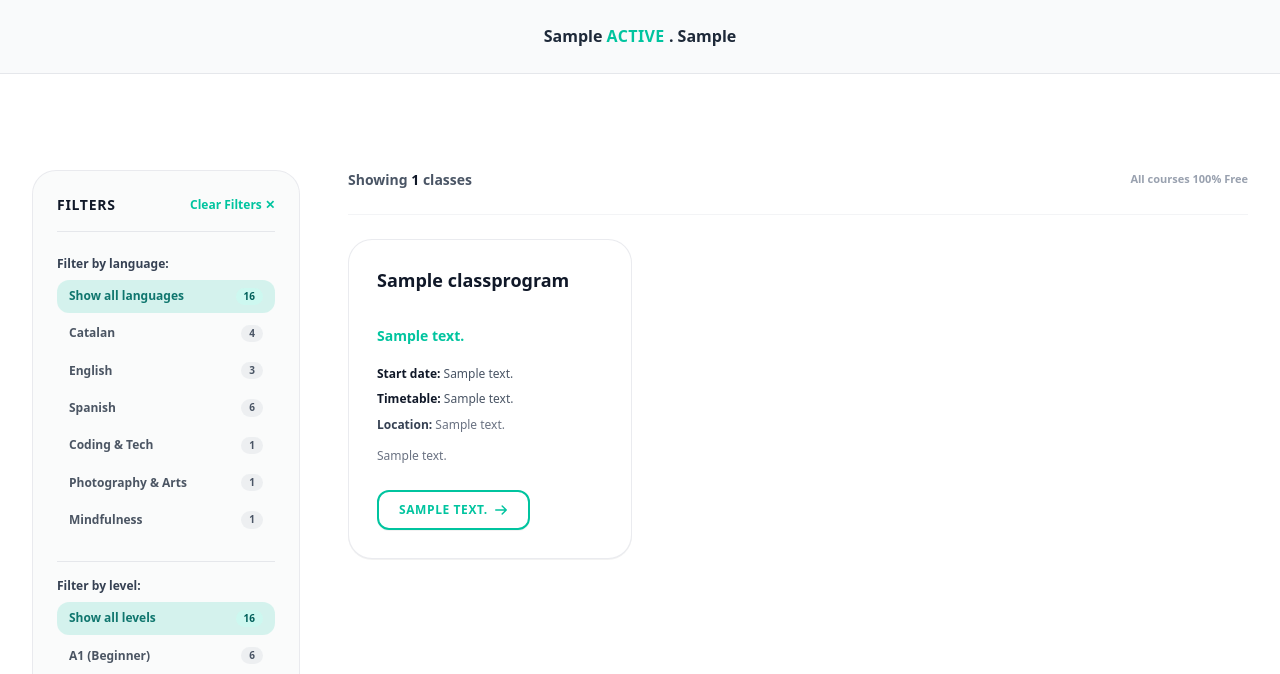
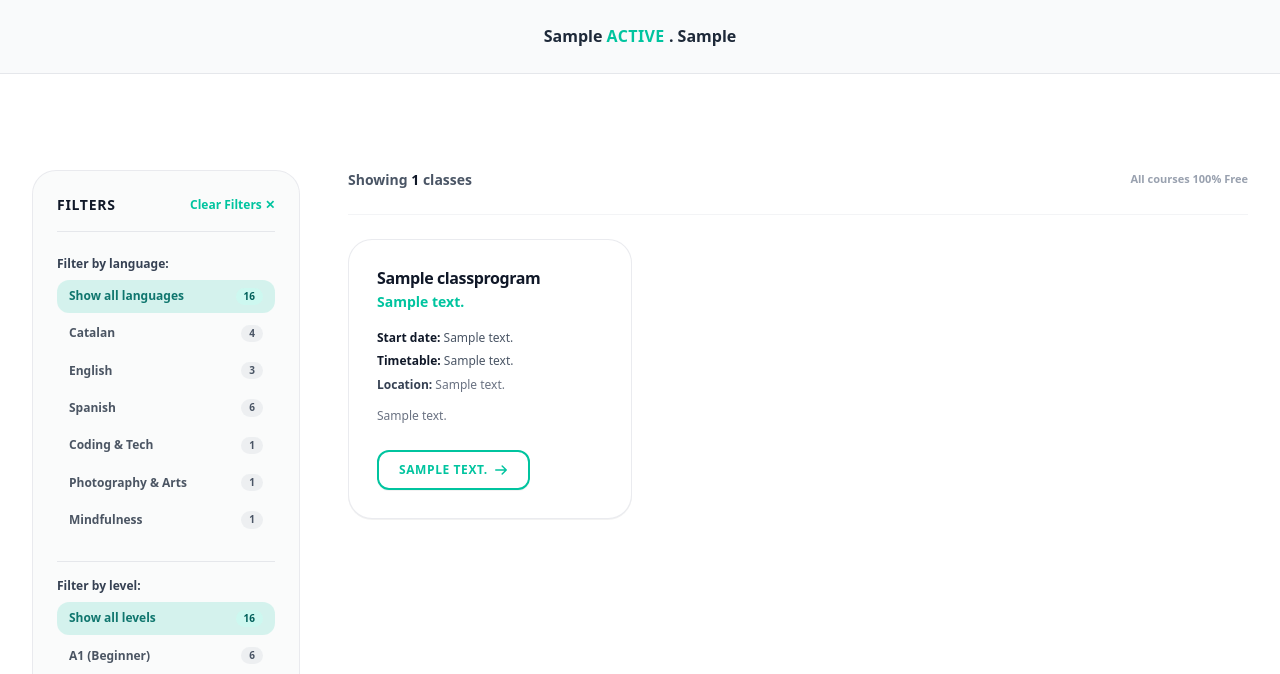
Before and after one commit to KhairullahChakir/educacion-para-ella, a Django app: page /classes/ in a window 1280 px wide. Shown: the part 537-1211 px from the top of the page. Run offline with Django 5.2, Linux system fonts and the light colour scheme; tables that the repository leaves empty hold one stand-in row (values such as "Sample post").

Commit message:
Format course card titles on clean single-line with vibrant teal status directly below matching reference screenshot

```diff
--- a/core/templates/core/classes.html
+++ b/core/templates/core/classes.html
@@ -210,22 +210,18 @@
                          data-status="{{ program.status|default:'open' }}">
 
                         <div>
-                            <!-- Standardized Title Height for Pixel-Perfect Row Alignment -->
-                            <div class="min-h-[3.25rem] flex items-start">
-                                <h3 class="text-base sm:text-lg font-bold text-gray-900 leading-snug">
-                                    {{ program.title }}
-                                </h3>
-                            </div>
+                            <!-- Single-Line Title matching reference screenshot -->
+                            <h3 class="text-sm sm:text-base font-extrabold text-gray-900 tracking-tight truncate leading-tight" title="{{ program.title }}">
+                                {{ program.title }}
+                            </h3>
 
-                            <!-- Standardized Level & Registration Status Height -->
-                            <div class="h-6 flex items-center mt-1">
-                                <p class="text-xs sm:text-sm font-bold text-[#00c49f] flex items-center gap-1.5">
-                                    {{ program.badge_text|default:'A1 • Open for Registration' }}
-                                </p>
-                            </div>
+                            <!-- Level & Registration Status line in vibrant teal directly below -->
+                            <p class="text-xs sm:text-sm font-bold text-[#00c49f] mt-1 flex items-center gap-1.5">
+                                {{ program.badge_text|default:'A1 • Open for Registration' }}
+                            </p>
 
                             <!-- Course Metadata List -->
-                            <div class="mt-4 space-y-1.5 text-xs text-gray-600">
+                            <div class="mt-4 space-y-1 text-xs text-gray-600">
                                 <p class="leading-relaxed">
                                     <span class="font-bold text-gray-900">Start date:</span> {{ program.start_date_text|default:'September 2026' }}
                                 </p>
```
Also changed, not shown: theme/static/css/dist/styles.css.
